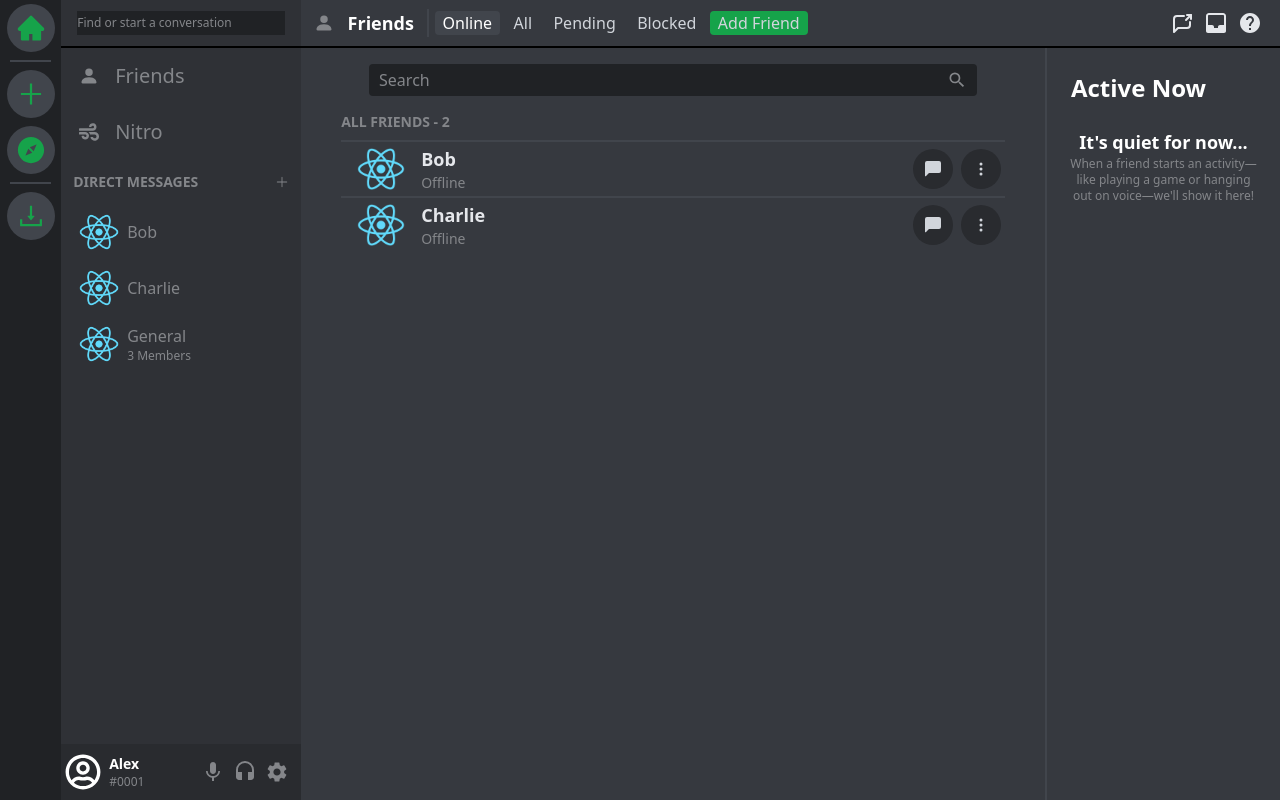
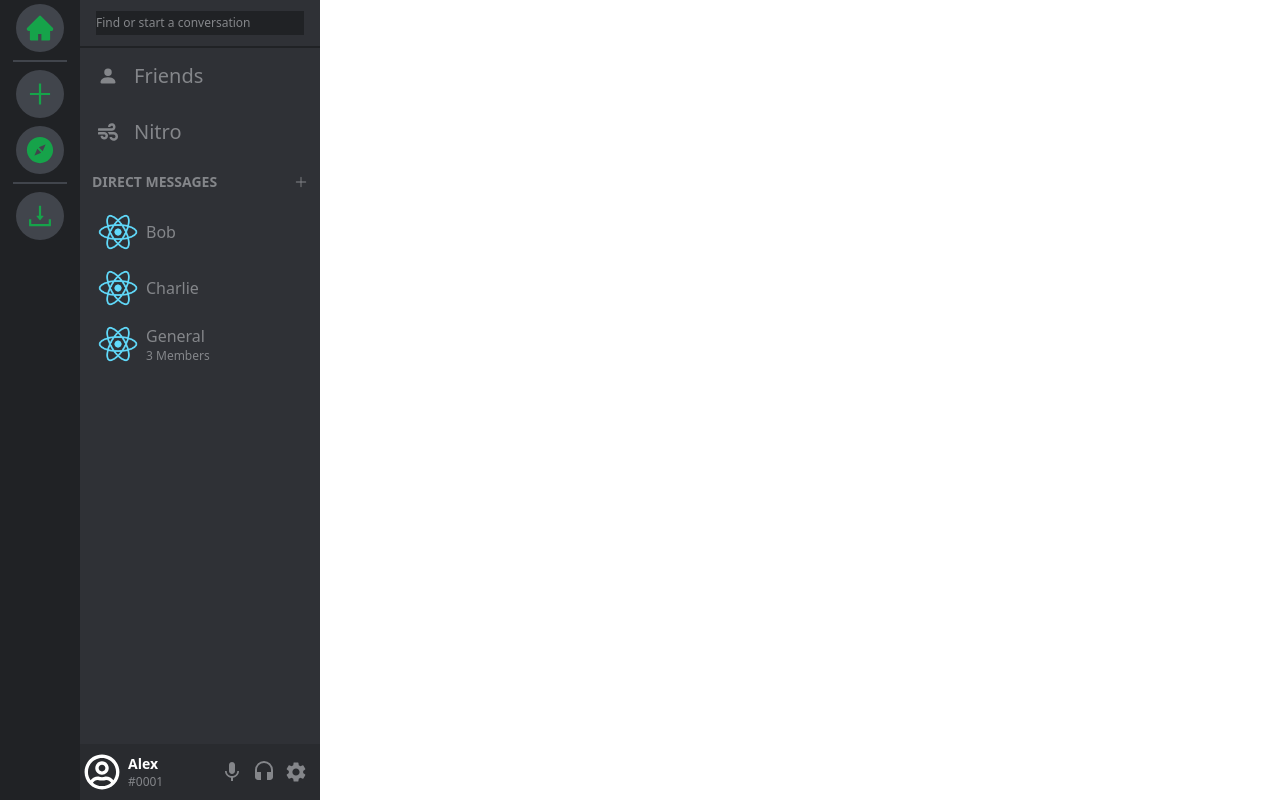
Before and after one commit to mohanavel15/discord-ui-clone, a React (Create React App) app: page /channels in a window 1280 px wide. Before the commit this address led to /channels/@me. Built offline with nearby package versions, Linux system fonts and the light colour scheme.

Commit message:
coded nested routes for chats & small changes

```diff
--- a/src/App.tsx
+++ b/src/App.tsx
@@ -1,15 +1,25 @@
 import { BrowserRouter, Routes, Route, Navigate } from "react-router-dom";
 import Channels from "./pages/channels";
+import Home from "./components/home";
+import Chat from "./components/chat";
 
 function App() {
   return (
     <BrowserRouter>
       <Routes>
-        <Route path="/channels/:id" element={<Channels />} />
+        <Route path="/channels" element={<Channels />}>
+          <Route path="@me" element={<Home />} />
+          <Route path="@me/:id" element={<Chat />} />
+        </Route>
         <Route path="*" element={<Navigate to="/channels/@me" replace />} />
       </Routes>
     </BrowserRouter>
   );
 }
 
+function Sample({ title }: { title : string}) {
+  return (
+    <h1>{title}</h1>
+  )
+}
 export default App;
--- /dev/null
+++ b/src/components/Chat/topbar.tsx
@@ -0,0 +1,9 @@
+import React from 'react'
+
+export default function TopBar() {
+  return (
+    <div className='flex h-12 border-b-2 border-gray-900 items-center'>
+        TopBar
+    </div>
+  )
+}
--- /dev/null
+++ b/src/components/chat.tsx
@@ -0,0 +1,10 @@
+import React from 'react'
+import TopBar from './Chat/topbar'
+
+export default function Chat() {
+  return (
+    <div className='flex flex-col flex-grow bg-gray-600'>
+        <TopBar />
+    </div>
+  )
+}
--- a/src/components/home.tsx
+++ b/src/components/home.tsx
@@ -5,7 +5,7 @@ import TopBar from './home/topbar'
 
 export default function Home() {
   return (
-    <div className='flex flex-col min-h-full w-full bg-gray-600'>
+    <div className='flex flex-col flex-grow min-h-full bg-gray-600'>
         <TopBar />
         <div className='flex flex-grow w-full'>
             <Friends />
--- a/src/components/home/topbar.tsx
+++ b/src/components/home/topbar.tsx
@@ -8,7 +8,7 @@ export default function TopBar() {
   const [selected, setSelected] = useState(0);
 
   return (
-    <div className='flex h-12 border-b-2 border-black items-center'>
+    <div className='flex h-12 border-b-2 border-gray-900 items-center'>
       <div className='flex border-r-2 border-gray-500 w-32 justify-evenly items-center text-lg font-bold text-white'>
         <BsPersonFill className='text-gray-400 text-xl' />
         <h3>Friends</h3>
--- a/src/components/sidebar/channel_list.tsx
+++ b/src/components/sidebar/channel_list.tsx
@@ -3,9 +3,11 @@ import { channels } from '../../data'
 import Channel from './channel_list/channel'
 import { BsPlusLg, BsPersonFill } from 'react-icons/bs'
 import { FaWind } from 'react-icons/fa'
+import { useNavigate } from 'react-router-dom'
 
 export default function ChannelList() {
   const [channels_, setChannels_] = useState<JSX.Element[]>([])
+  const navigate = useNavigate()
 
   useEffect(() => {
     setChannels_([])
@@ -22,10 +24,10 @@ export default function ChannelList() {
   return (
     <div className='flex flex-grow flex-col overflow-y-scroll items-center'>
       <div className='w-full flex flex-col items-center justify-center'>
-        <ActionButtons title='Friends'>
+        <ActionButtons title='Friends' onClick={() => navigate('/channels/@me')}>
           <BsPersonFill />
         </ActionButtons>
-        <ActionButtons title='Nitro'>
+        <ActionButtons title='Nitro' onClick={() => {}}>
           <FaWind />
         </ActionButtons>
       </div>
@@ -38,9 +40,9 @@ export default function ChannelList() {
   )
 }
 
-function ActionButtons({ children, title }: { children : React.ReactNode, title: string }) {
+function ActionButtons({ children, title, onClick }: { children : React.ReactNode, title: string, onClick: () => void }) {
   return (
-    <div className='flex items-center w-11/12 h-12 rounded my-1 px-2 text-xl text-gray-400 hover:cursor-pointer hover:bg-gray-500'>
+    <div className='flex items-center w-11/12 h-12 rounded my-1 px-2 text-xl text-gray-400 hover:cursor-pointer hover:bg-gray-500' onClick={onClick}>
       { children }
       <span className='mx-4'>
       { title }
--- a/src/components/sidebar/channel_list/channel.tsx
+++ b/src/components/sidebar/channel_list/channel.tsx
@@ -1,8 +1,9 @@
 import React from 'react'
 import { Channel as ChannelOBJ } from '../../../models/channel'
-
+import { Link } from 'react-router-dom'
 export default function Channel({ channel }: { channel : ChannelOBJ}) {
   return (
+    <Link to={`/channels/@me/${channel.id}`}>
     <div className='flex h-12 rounded min-w-11/12 items-center hover:cursor-pointer hover:bg-gray-600'>
       <img
       src={channel.type === 1 ? channel.recipients[0].avatar : channel.icon}
@@ -16,5 +17,6 @@ export default function Channel({ channel }: { channel : ChannelOBJ}) {
       </div>
       }
     </div>
+    </Link>
   )
 }
--- a/src/components/sidebar/search.tsx
+++ b/src/components/sidebar/search.tsx
@@ -2,7 +2,7 @@ import React from 'react'
 
 export default function Search() {
   return (
-    <div className='flex w-60 h-12 border-b-2 border-black justify-center items-center'>
+    <div className='flex w-60 h-12 border-b-2 border-gray-900 justify-center items-center'>
         <button className='bg-gray-900 h-6 w-52 text-xs text-left text-gray-400'>Find or start a conversation</button>
     </div>
   )
--- a/src/data.ts
+++ b/src/data.ts
@@ -3,19 +3,19 @@ import { User } from "./models/user";
 
 const users: User[] = [
     {
-        id: "1",
+        id: "738be0a4-9b48-43f3-aaf9-205fc3b98a20",
         name: "Alex",
         discriminator: "0001",
         avatar: ""
     },
     {
-        id: "2",
+        id: "1b6c576a-3d89-46f2-9b3a-51ce91326241",
         name: "Bob",
         discriminator: "0002",
         avatar: ""
     },
     {
-        id: "3",
+        id: "a814d5f4-f50e-4167-bc08-e3481efee16e",
         name: "Charlie",
         discriminator: "0003",
         avatar: ""
@@ -24,7 +24,7 @@ const users: User[] = [
 
 const channels: Channel[] = [
     {
-        id: "1",
+        id: "4db5167b-a661-4f3f-83e2-b9e85319339d",
         type: 1,
         recipients: [
             users[1]
@@ -32,7 +32,7 @@ const channels: Channel[] = [
         createdAt: Date.now()
     },
     {
-        id: "2",
+        id: "8a54e4bc-5f0b-4edf-b63a-5065d61b7d60",
         type: 1,
         recipients: [
             users[2]
@@ -40,7 +40,7 @@ const channels: Channel[] = [
         createdAt: Date.now()
     },
     {
-        id: "3",
+        id: "53700885-51de-40dd-8e59-7e0fd343ce53",
         type: 2,
         name: "General",
         icon: "",
--- a/src/pages/channels.tsx
+++ b/src/pages/channels.tsx
@@ -2,13 +2,14 @@ import React from 'react'
 import Home from '../components/home'
 import ServerBar from '../components/serverbar'
 import SideBar from '../components/sidebar'
+import { Outlet } from 'react-router-dom'
 
 export default function Channels() {
   return (
     <div className="absolute flex flex-row min-h-screen min-w-full">
       <ServerBar />
       <SideBar />
-      <Home />
+      <Outlet />
     </div>
   )
 }
```
